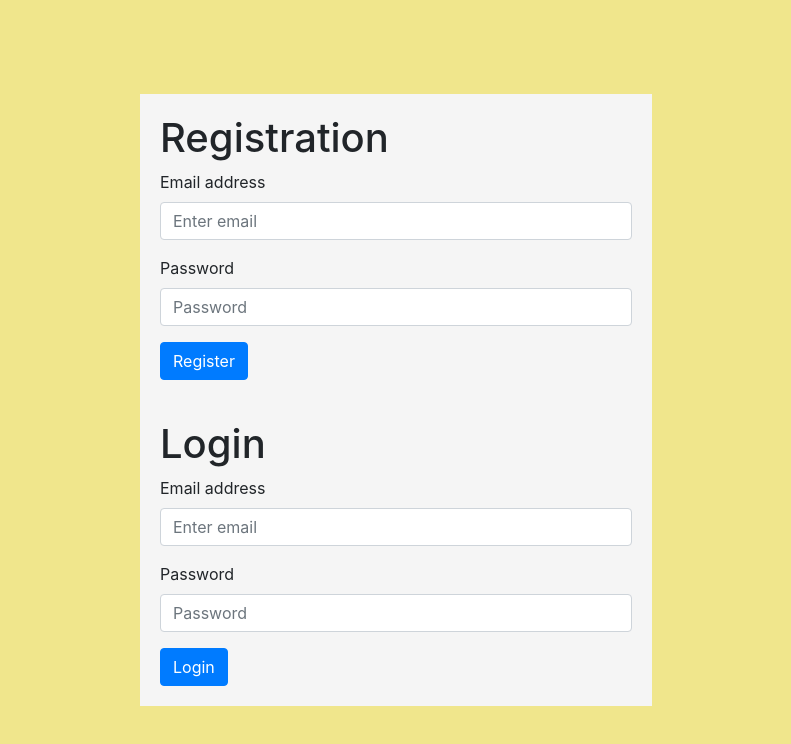
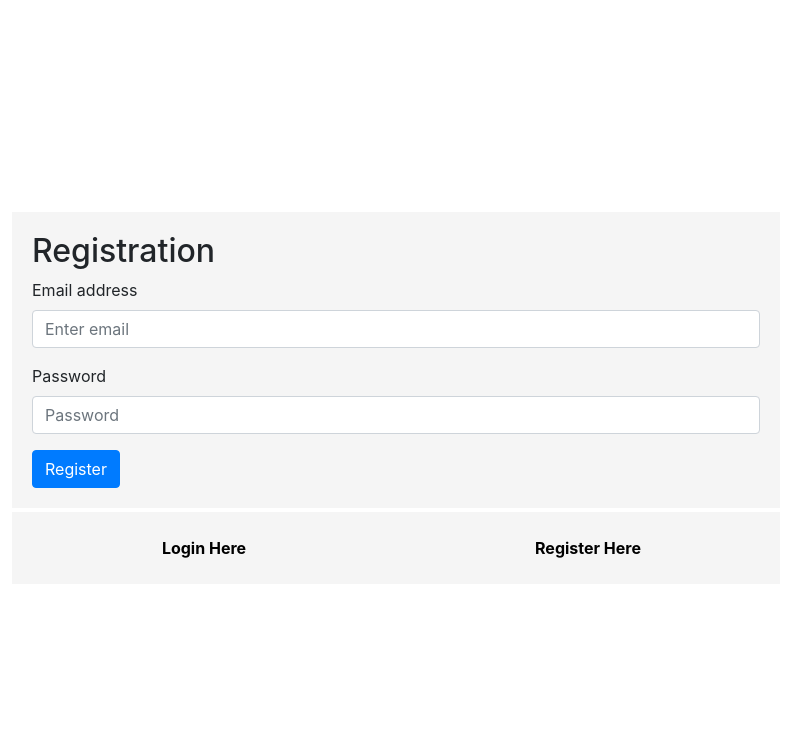
Before and after one commit to simonchaudhary/ReactBaharamase, a React (Create React App) app: page / in a window 1280 px wide. Shown: the top 744 px of the page, without its empty margins (244-1035 px from the left). Built offline with nearby package versions, Linux system fonts and the light colour scheme; no server answers.

Commit message:
new sign up

```diff
--- a/src/component/Registration.js
+++ b/src/component/Registration.js
@@ -8,17 +8,7 @@ import "../css/registration.css";
 function Registration() {
   const [email, setEmail] = useState("");
   const [password, setPassword] = useState("");
-
-  // useEffect(() => {
-  //   console.log("regiter useeffect");
-  //   auth.onAuthStateChanged(user => {
-  //     if (user) {
-  //       console.log("User is loged In ");
-  //     } else {
-  //       console.log("register logged out");
-  //     }
-  //   });
-  // }, []);
+  const [isRegisterScreen, setIsRegisterScreen] = useState(true);
 
   const onRegister = e => {
     e.preventDefault();
@@ -58,10 +48,18 @@ function Registration() {
       });
   };
 
+  const loginHere = () => {
+    setIsRegisterScreen(false);
+  };
+  const registerHere = () => {
+    setIsRegisterScreen(true);
+  };
+
   return (
     <div className="registerPage">
-      <div className="container">
-        <h1>Registration</h1>
+      {isRegisterScreen ? (
+        <div className="container" id="register_container">
+          <h2>Registration</h2>
           <Form onSubmit={onRegister}>
             <Form.Group controlId="formBasicEmail">
               <Form.Label>Email address</Form.Label>
@@ -86,9 +84,9 @@ function Registration() {
             </Button>
           </Form>
         </div>
-
-      <div className="container">
-        <h1>Login</h1>
+      ) : (
+        <div className="container" id="login">
+          <h2>Login</h2>
           <Form onSubmit={onLogin}>
             <Form.Group controlId="formBasicEmail">
               <Form.Label>Email address</Form.Label>
@@ -113,6 +111,15 @@ function Registration() {
             </Button>
           </Form>
         </div>
+      )}
+      <div className="register__footer">
+        <div className="div__button" onClick={() => loginHere()}>
+          Login Here
+        </div>
+        <div className="div__button" onClick={() => registerHere()}>
+          Register Here
+        </div>
+      </div>
     </div>
   );
 }
--- a/src/css/registration.css
+++ b/src/css/registration.css
@@ -1,13 +1,44 @@
 .registerPage {
   width: 100vw;
   height: 100vh;
-  background-color: khaki;
   display: grid;
   place-content: center;
 }
 
 .container {
-  width: 40vw;
+  width: 60vw;
   background-color: #f5f5f5;
   padding: 20px;
 }
+
+.register__footer {
+  width: 60vw;
+  height: 10vh;
+  display: flex;
+  align-items: center;
+  justify-content: space-between;
+}
+
+.div__button {
+  flex: 1;
+  height: 9vh;
+  background-color: #f5f5f5;
+  font-weight: 700;
+  color: black;
+  display: grid;
+  place-items: center;
+  transition: 0.4s;
+}
+.div__button:hover {
+  background-color: lightgreen;
+  color: green;
+}
+
+@media only screen and (max-width: 600px) {
+  .container {
+    width: 80vw;
+  }
+  .register__footer {
+    width: 80vw;
+  }
+}
```
Also changed, not shown: 1 other file (tests, documents, lock files or other folders). Lines whose indentation alone changed are shown as unchanged.
